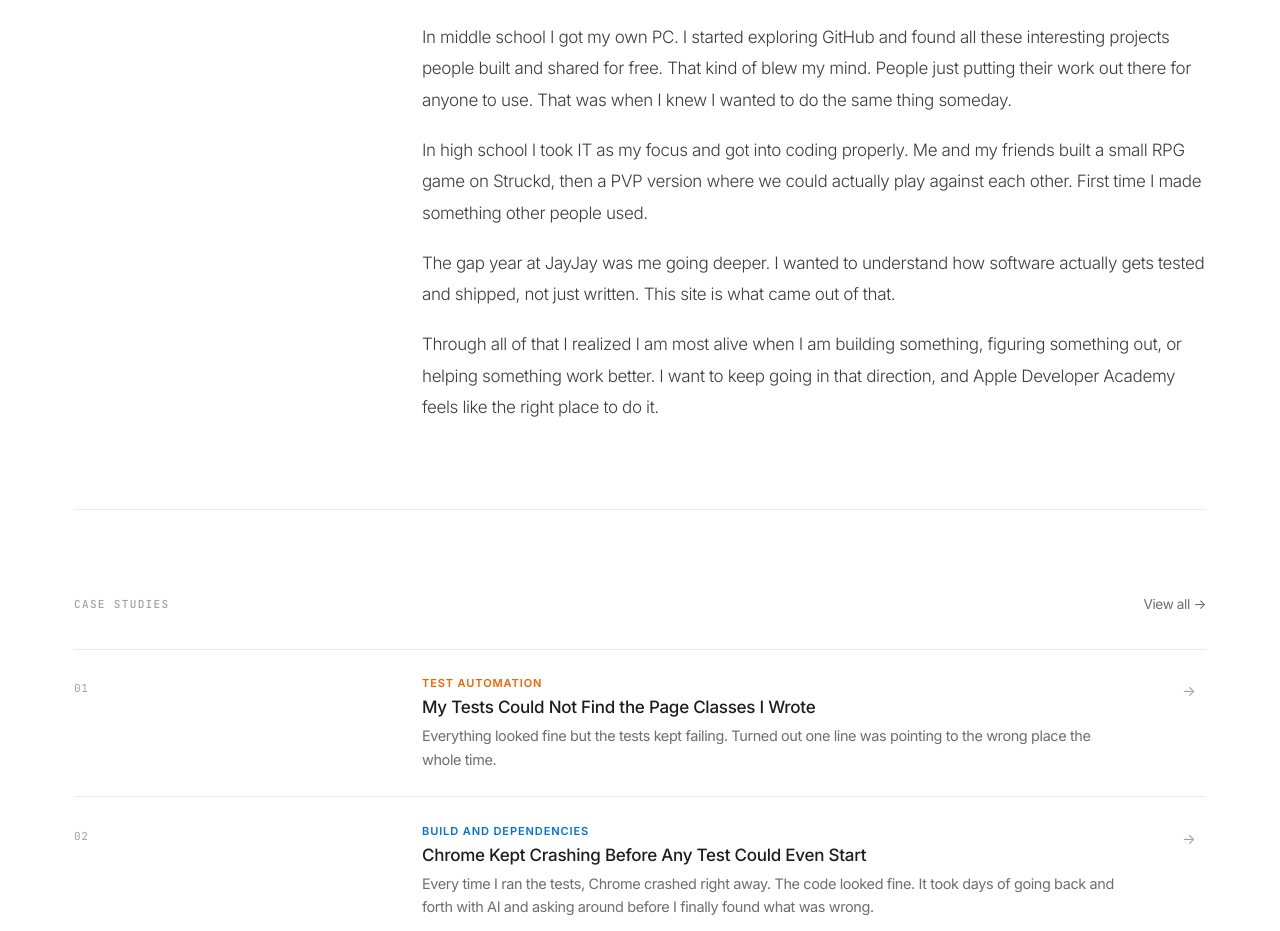
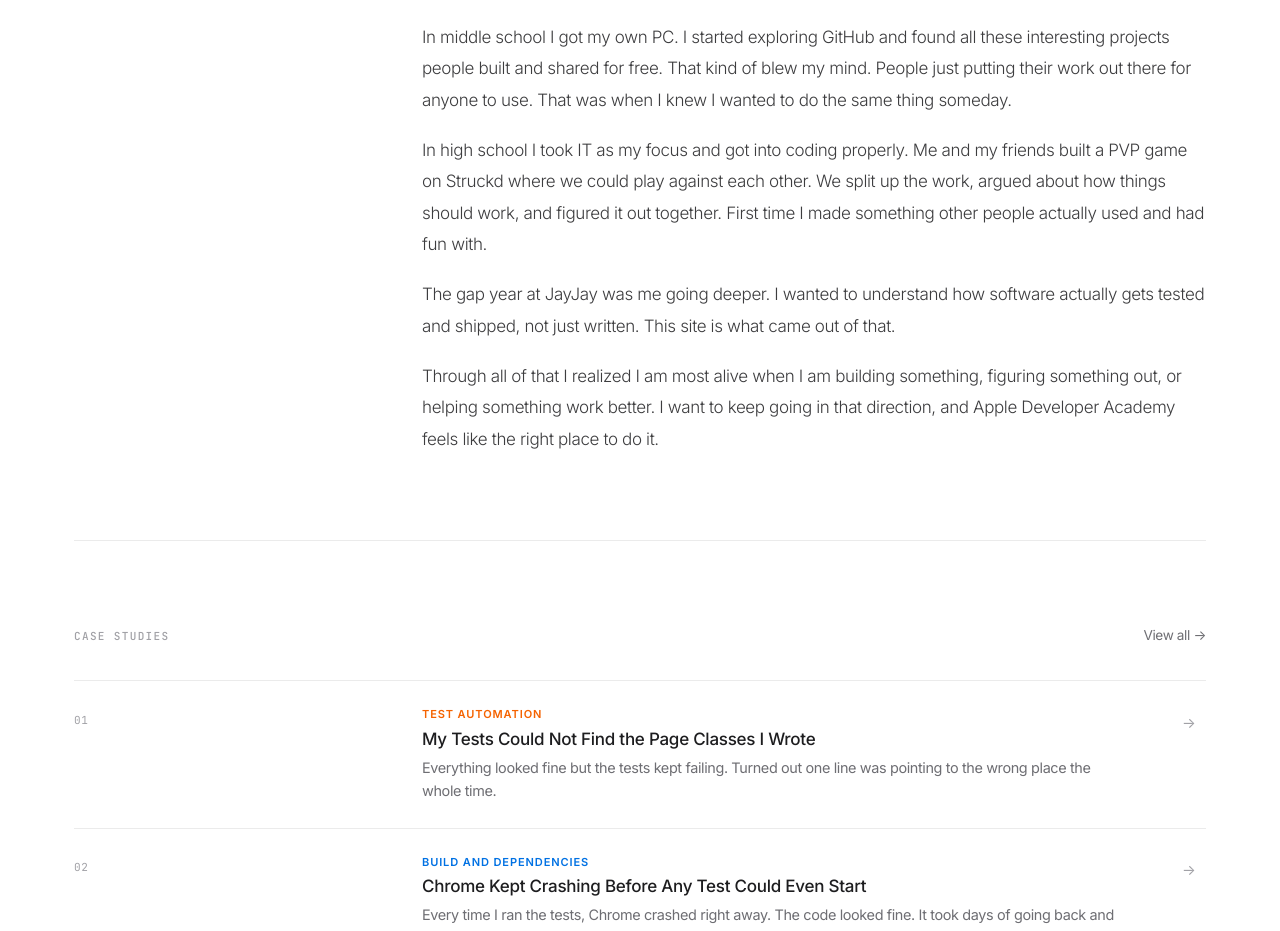
Before and after one commit to bryan-nathan-c/portfolio-project, a React (Vite) app: page / in a window 1280 px wide. Shown: the part 1060-1991 px from the top of the page. Built offline with nearby package versions, Linux system fonts and the light colour scheme.

Commit message:
fix Struckd to PVP, add Rizqi collaboration detail

```diff
--- a/src/data/problems.ts
+++ b/src/data/problems.ts
@@ -61,6 +61,6 @@ export const problems: Problem[] = [
     solution:
       'Fixed the build config, corrected the report paths, moved the libraries to the right place, and merged what Rizqi sent. Then cleaned up the GitHub Actions file. Finally got everything green.',
     outcome:
-      'It passed. But honestly the biggest thing I got from this was realizing that when I am stressed I stop thinking straight. I was trying to fix ten things at once and making it worse. Once I slowed down and just focused on one thing at a time, it started working. And Rizqi helping made a huge difference too.',
+      'It passed. But the biggest thing I got from this was actually from working with Rizqi. Watching how calm and detail-oriented he was when going through the errors changed how I approached the whole thing. I stopped panicking and started actually reading. Once I slowed down and focused on one thing at a time, everything started moving. I would not have figured that out on my own.',
   },
 ]
--- a/src/pages/Home.tsx
+++ b/src/pages/Home.tsx
@@ -119,9 +119,9 @@ export default function Home() {
             </p>
             <p className="about-text">
               In high school I took IT as my focus and got into coding properly.
-              Me and my friends built a small RPG game on Struckd, then a PVP version
-              where we could actually play against each other. First time I made something
-              other people used.
+              Me and my friends built a PVP game on Struckd where we could play against each other.
+              We split up the work, argued about how things should work, and figured it out together.
+              First time I made something other people actually used and had fun with.
             </p>
             <p className="about-text">
               The gap year at JayJay was me going deeper. I wanted to understand
```
